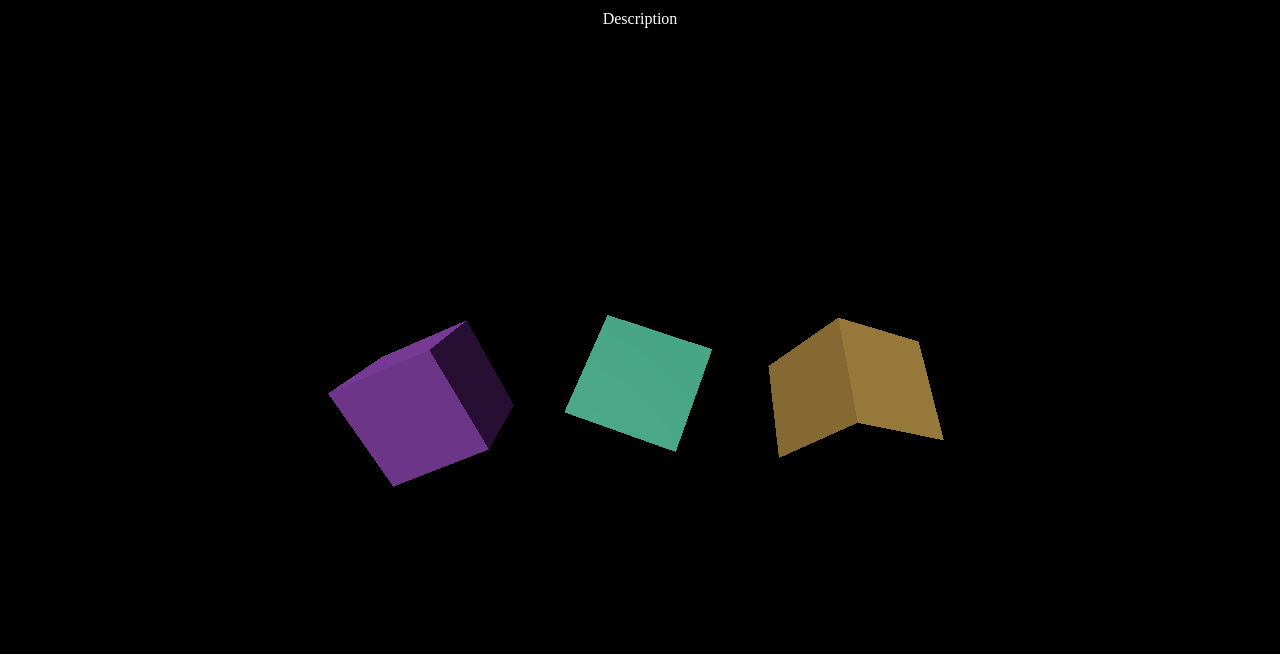
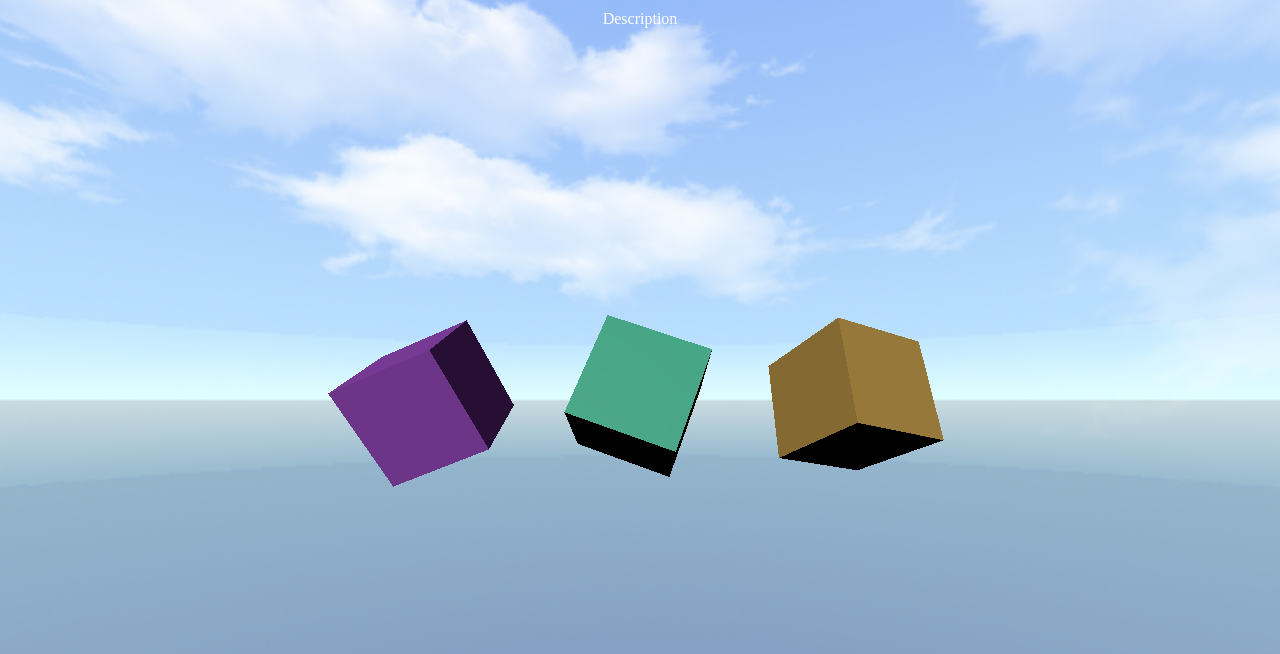
Before and after one commit to kulakaa073/ThreeJs-training, a website built with Vite: page index.html in a window 1280 px wide. Built offline with nearby package versions, Linux system fonts and the light colour scheme; animation ran at ten frames a second.

Commit message:
skybox and camera controlls

```diff
--- a/base.css
+++ b/base.css
@@ -11,3 +11,9 @@
 body {
   margin: 0;
 }
+
+canvas {
+  display: block;
+  width: 100%;
+  height: 100%;
+}
--- a/main.js
+++ b/main.js
@@ -1,16 +1,22 @@
 import * as THREE from 'three';
 
-const scene = new THREE.Scene();
-const camera = new THREE.PerspectiveCamera(
-  75,
-  window.innerWidth / window.innerHeight,
-  0.1,
-  1000
-);
+import { OrbitControls } from 'three/addons/controls/OrbitControls.js'; // to rotate the camera
 
 const renderer = new THREE.WebGLRenderer();
 renderer.setSize(window.innerWidth, window.innerHeight);
 document.body.appendChild(renderer.domElement);
+const canvas = document.querySelector('canvas');
+const scene = new THREE.Scene();
+const fov = 75;
+const aspect = 2; // the canvas default
+const near = 0.1;
+const far = 100;
+const camera = new THREE.PerspectiveCamera(fov, aspect, near, far);
+camera.position.z = 3;
+
+const controls = new OrbitControls(camera, canvas);
+controls.target.set(0, 0, 0);
+controls.update();
 
 const geometry = new THREE.BoxGeometry(1, 1, 1);
 //const material = new THREE.MeshPhongMaterial({ color: 0x44aa88 });
@@ -41,6 +47,18 @@ light.position.set(-1, 2, 4);
 scene.add(light);
 
 camera.position.z = 5;
+
+// skybox textures
+const loader = new THREE.CubeTextureLoader();
+const texture = loader.load([
+  '/resources/px.bmp',
+  '/resources/nx.bmp',
+  '/resources/py.bmp',
+  '/resources/ny.bmp',
+  '/resources/pz.bmp',
+  '/resources/nz.bmp',
+]);
+scene.background = texture;
 
 function render(time) {
   time *= 0.001; // convert time to seconds
```
Also changed, not shown: resources/nx.bmp (added), resources/ny.bmp (added), resources/nz.bmp (added), resources/px.bmp (added), resources/py.bmp (added), resources/pz.bmp (added).
